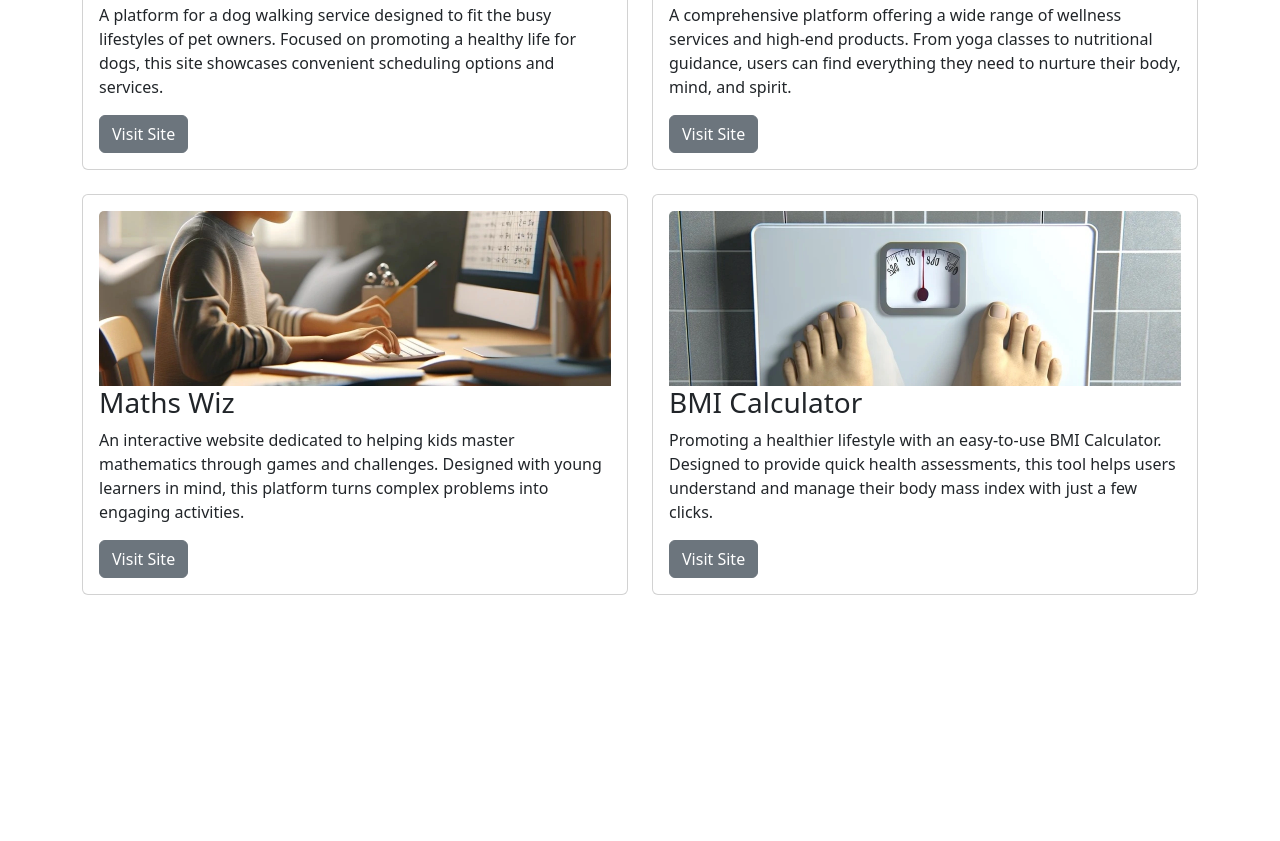
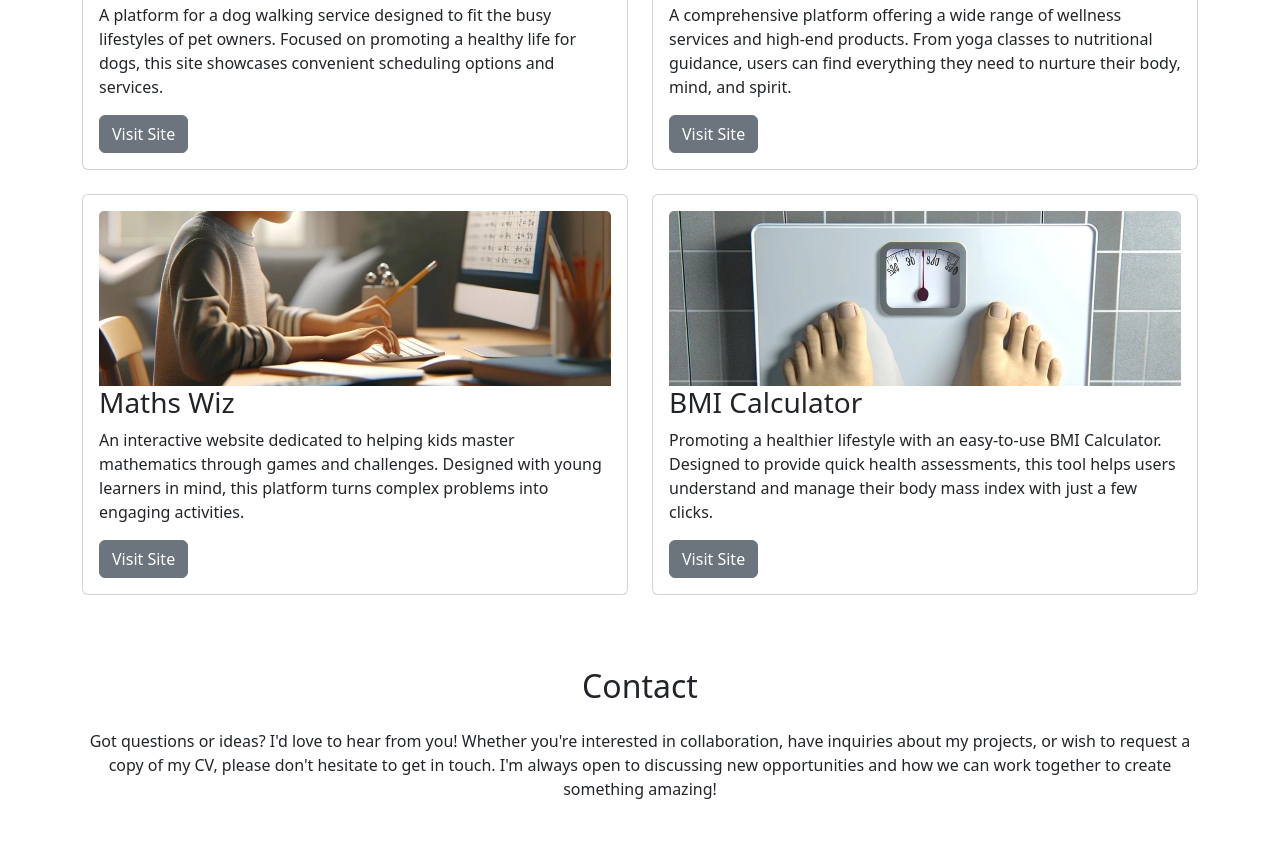
Before and after one commit to RSapsford89/bootstrap-Mei-portfolio, a plain HTML site: page index.html in a window 1280 px wide. Shown: the part 1113-1954 px from the top of the page. Before the commit the page ends 1756 px from the top, so only its background shows below. Drawn offline with nearby package versions, Linux system fonts and the light colour scheme.

Commit message:
add barebones contact section

```diff
--- a/index.html
+++ b/index.html
@@ -97,10 +97,11 @@
         </div>
       </div>
     </section>
+    <!-- portfolio section starts here -->
     <section id="portfolio" class="container pb-4">
       <div class="row ">
         <div class="col-12 col-md-6 mb-4">
-          <div class="card" >
+          <div class="card">
             <div class="card-body">
               <img src="assets/images/wags-and-walks.webp" class="card-img-top"
                 alt="A man walking dogs early in the morning">
@@ -115,7 +116,7 @@
           </div>
         </div>
         <div class="col-12 col-md-6 mb-4">
-          <div class="card" >
+          <div class="card">
             <div class="card-body">
               <img src="assets/images/we-wellness.webp" class="card-img-top" alt="A spa with candles and towels">
               <h3 class="card-title">We Wellness</h3>
@@ -130,7 +131,7 @@
       </div>
       <div class="row ">
         <div class="col-12 col-md-6 mb-4">
-          <div class="card" >
+          <div class="card">
             <div class="card-body">
               <img src="assets/images/math-wiz.webp" class="card-img-top" alt="A child practising maths at a pc">
               <h3 class="card-title">Maths Wiz</h3>
@@ -143,7 +144,7 @@
           </div>
         </div>
         <div class="col-12 col-md-6 mb-4">
-          <div class="card" >
+          <div class="card">
             <div class="card-body">
               <img src="assets/images/bmi-calculator.webp" class="card-img-top"
                 alt="Weighins scales seen from the view of a person">
@@ -157,12 +158,23 @@
         </div>
 
       </div>
+    </section>
 
-
-    </section>
-    <!-- portfolio section starts here -->
   </main>
-
+  <!-- Call to Action for Contact -->
+  <footer id="contact" class="container">
+    <div class="row justify-content-center">
+      <div class="col12 text-center my-4">
+        <h2 class="display5">Contact</h2>
+        <p class="mt-4">Got questions or ideas? I'd love to hear from you! Whether you're interested in collaboration,
+          have inquiries about my projects, or wish to request a copy of my CV, please don't hesitate to get in touch.
+          I'm always open to discussing new opportunities and how we can work together to create something amazing!</p>
+      </div>
+      <div class="col-12 col-md-10 col-lg-8">
+        <!-- add form here -->
+      </div>
+    </div>
+  </footer>
   <!-- Bootstrap JS Script-->
   <script src="https://cdn.jsdelivr.net/npm/bootstrap@5.3.3/dist/js/bootstrap.bundle.min.js"
     integrity="sha384-YvpcrYf0tY3lHB60NNkmXc5s9fDVZLESaAA55NDzOxhy9GkcIdslK1eN7N6jIeHz"
```
